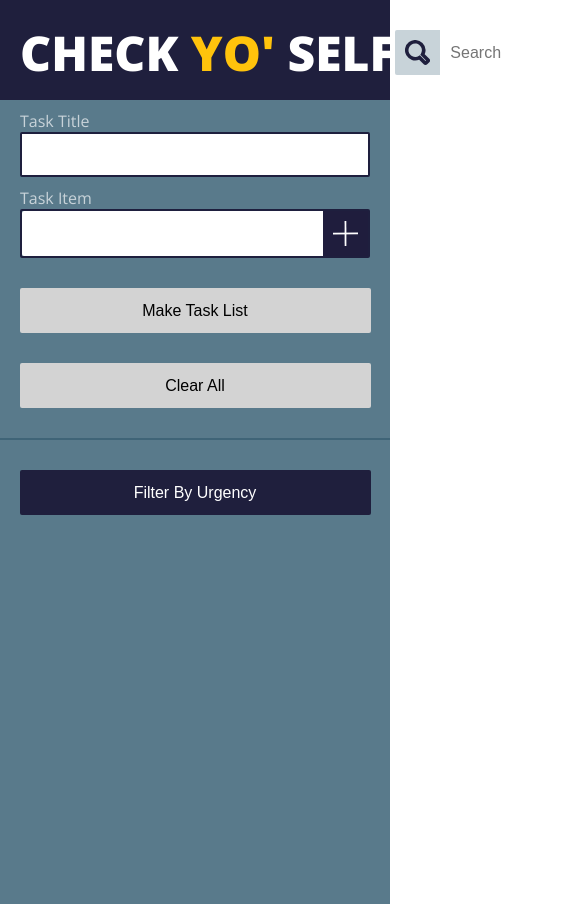
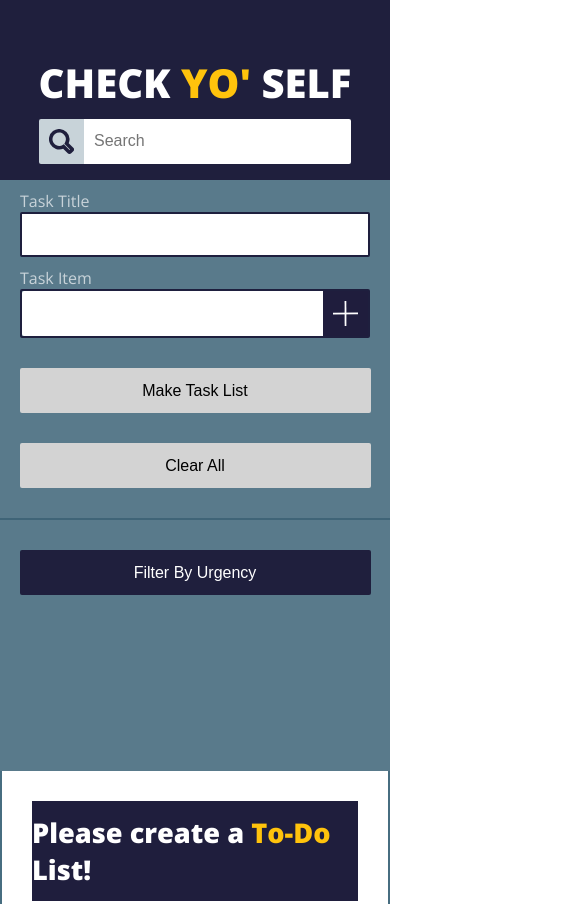
Before and after one commit to N-Gibson/Check-Yo-Self, a plain HTML site: page index.html in a window 390 px wide. Shown: the top 904 px of the page, 585 px wide, since content can reach past the window. Drawn offline with nearby package versions, Linux system fonts and the light colour scheme.

Commit message:
Add media querys

```diff
--- a/main.js
+++ b/main.js
@@ -68,7 +68,6 @@ function deleteTask(event) {
 }
 
 // Functions on page load
-  arrayParse();
   makeTaskListEnable();
   clearAllEnable();
   promptToDo();
@@ -83,7 +82,7 @@ function clearAllEnable() {
 
 function makeTaskListEnable() {
   if(titleInput.value === '' || taskStorageArray.length === 0) {
-    taskButton.disabled = false;
+    taskButton.disabled = true;
   } else {
     taskButton.disabled = false;
   }
@@ -129,8 +128,9 @@ function newTaskCreator(taskObject) {
 
 function toDoListCreator(obj) {
   mainListen.insertAdjacentHTML('afterbegin', `<article class="article" data-id=${obj.id}>
-      <h2> ${obj.title} </h2>
-        ${addTaskList(obj)}
+      <h2> ${titleInput.value} </h2>
+        <input class="article__image__checkbox svg" type="image" src="images/checkbox.svg" alt="mark task as complete"></input>
+      <p data-id> ${itemInput.value} </p>
       <section class="article__section__footer">
         <div class="article__section__urgent">
           <input class="article__image__urgent svg" type="image" src="images/urgent.svg" alt="mark task as urgent"></input>
@@ -149,7 +149,7 @@ function addTaskList(taskStorage) {
   for(var i = 0; i < taskStorage.length; i++) {
     currentList +=
   `<input class="article__image__checkbox svg" type="image" src="images/checkbox.svg" alt="mark task as complete"></input>
-      <p data-id ${taskStorage.task[i].id.value}> ${taskStorage.tasks[i].task.value} </p>`
+      <p data-id ${taskStorage.task[i].id}> ${taskStorage.tasks[i].task} </p>`
   }
   return currentList;
 }
--- a/styles.css
+++ b/styles.css
@@ -245,6 +245,37 @@ p {
 @media screen and (max-width: 850px) {
   .aside {
     display: block;
+    height: 70vh;
     width: 100%;
   }
+  .header {
+    flex-wrap: wrap;
+    height: 180px;
+  }
+  h1 {
+    margin: 55px auto auto auto;
+    padding: 0px;
+  }
+  .header__input__search__container {
+    margin: auto auto auto auto;
+    padding: 0px;
+  }
 }
+
+@media screen and (max-width: 400px) {
+  h1 {
+    font-size: 2.5em;
+  }
+
+  aside {
+    height: 60vh;
+  }
+  .header__input__search__container {
+    width: 80%;
+  }
+  .article {
+    display: block;
+    margin: 10px;
+    width: 95%;
+  }
+}
```
